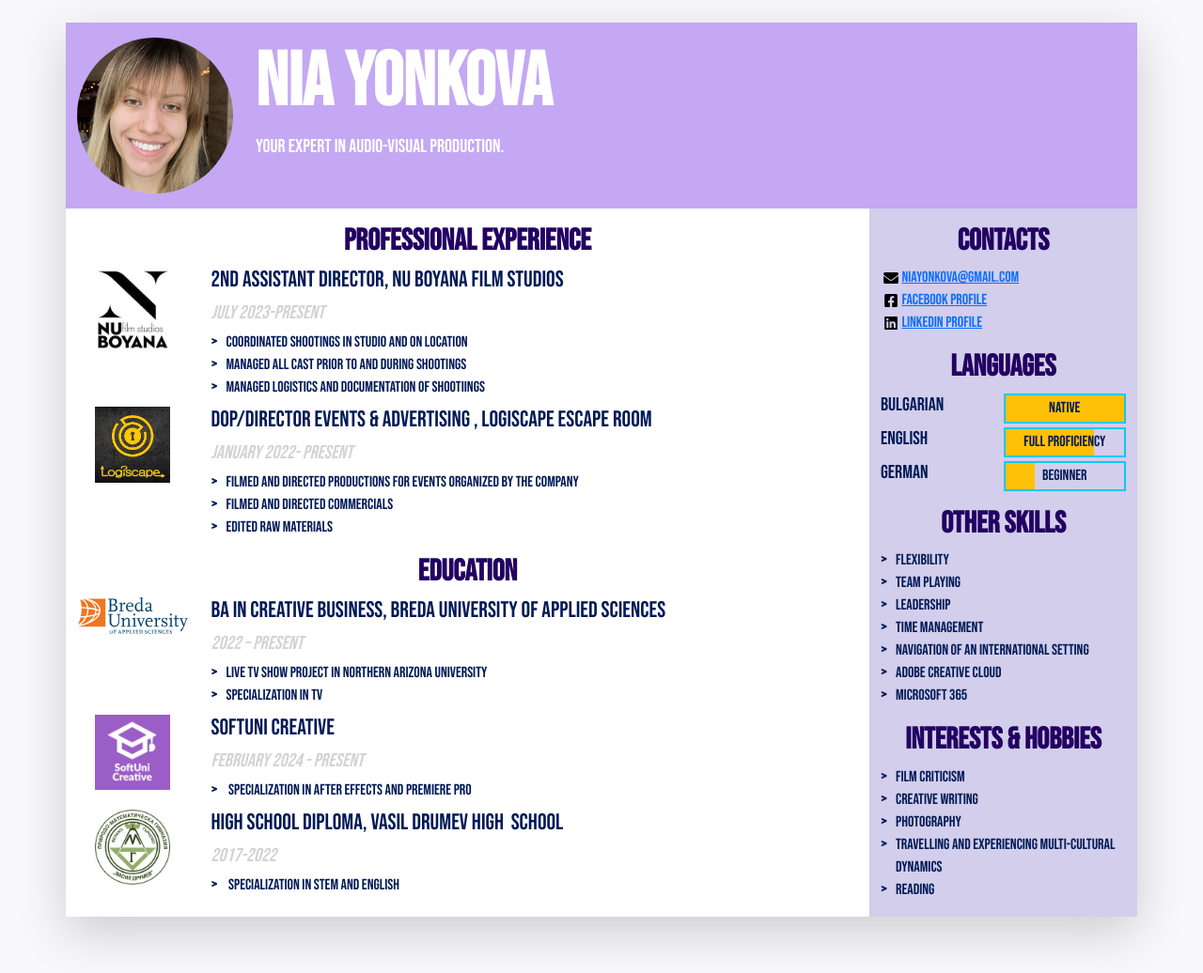
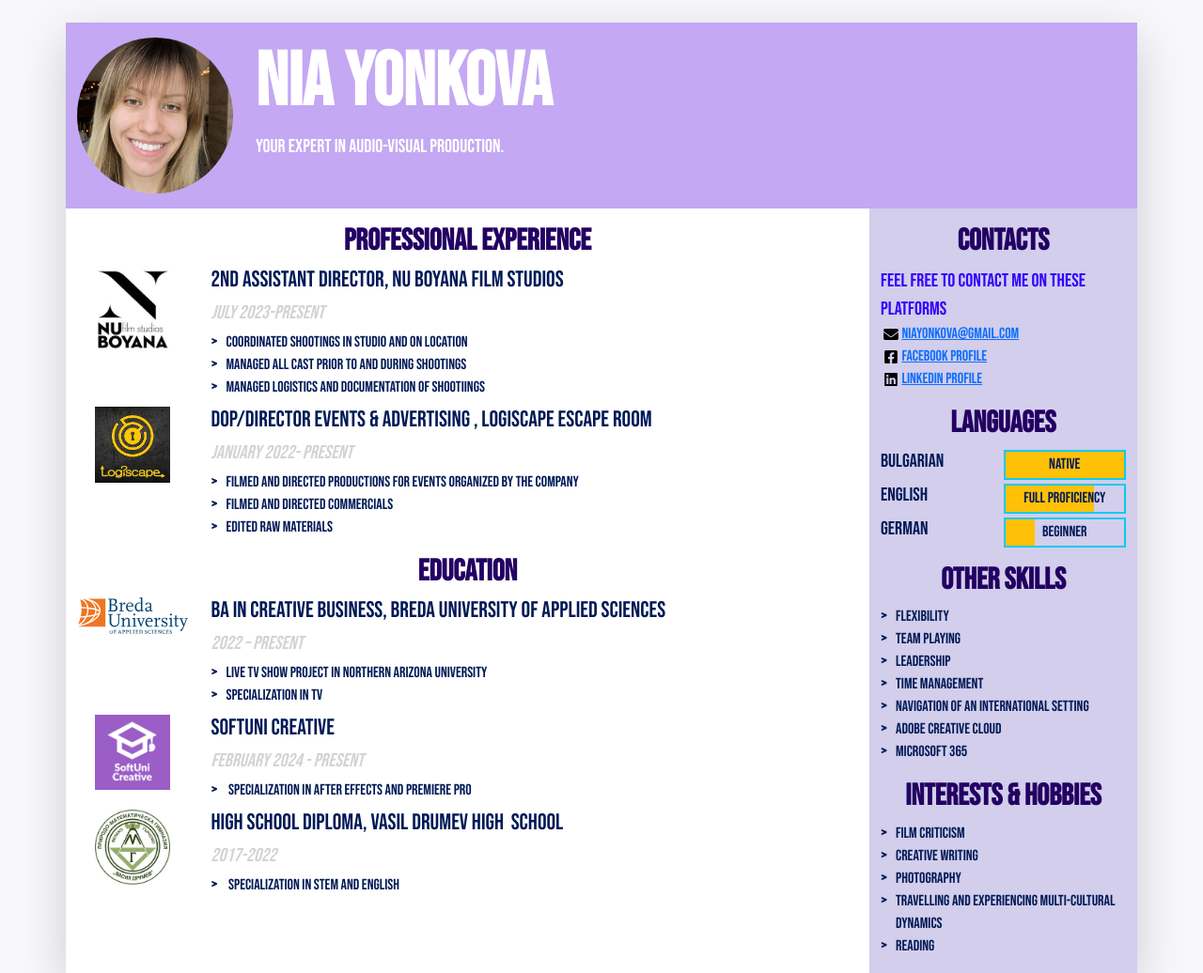
Before and after one commit to niayonkova/mycv, a plain HTML site: page index.html in a window 1280 px wide. Shown: the top 1036 px of the page at 94% size. Drawn offline with nearby package versions, Linux system fonts and the light colour scheme.

Commit message:
added class

```diff
--- a/css/styles.css
+++ b/css/styles.css
@@ -60,3 +60,7 @@ body {
 	text-align: center;
 	color: #230062
 }
+.contacts-information {
+	color: #3300FF;
+	font-size: 20px;
+	}
--- a/index.html
+++ b/index.html
@@ -180,6 +180,9 @@
           <!-- The first block will be contact details -->
           <section class="my-3 aside-section">
             <h2  class="bio-text-nia">Contacts</h2>
+			  <div class="contacts-information">
+				  feel free to contact me on these platforms
+			  </div>
             <!--
               A list of all your contact details.
               There are more icons in the images/icons folder, have a look if you want to add your LinkedIn or TikTok profile.
```
Also changed, not shown: 1 other file.
